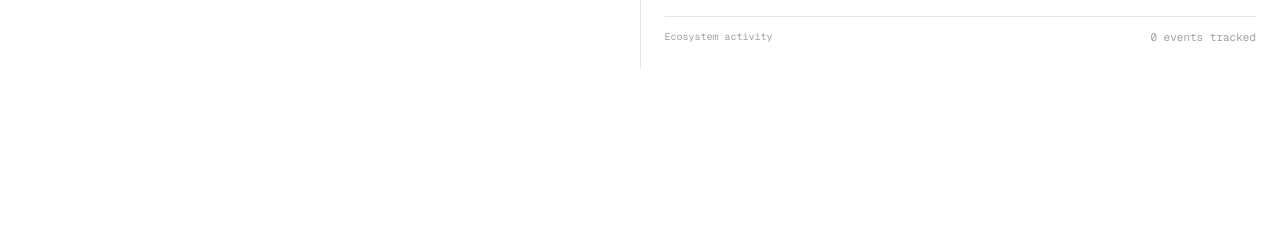
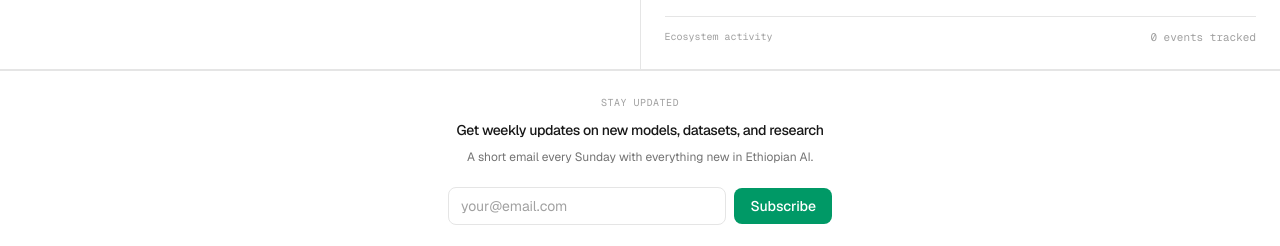
Before and after one commit to Henok-Tekeba/goha, a Next.js app: page / in a window 1280 px wide. Shown: the part 1036-1282 px from the top of the page. Before the commit the page ends 1105 px from the top, so only its background shows below. Built offline with nearby package versions, Linux system fonts and the light colour scheme; no server answers.

Commit message:
feat: add newsletter subscribe form to footer

```diff
--- a/src/components/Bottom.tsx
+++ b/src/components/Bottom.tsx
@@ -94,7 +94,78 @@ export default function Bottom({ stats }: { stats: Stats }) {
           </div>
         </div>
       </div>
+      <div className="bg-white dark:bg-neutral-950 p-6 sm:p-6 col-span-1 sm:col-span-2 border-t border-neutral-200 dark:border-neutral-800">
+        <NewsletterSignup />
+      </div>
       <SchemaModal open={schemaOpen} onClose={() => setSchemaOpen(false)} />
     </div>
   );
 }
+
+function NewsletterSignup() {
+  const [email, setEmail] = useState("");
+  const [status, setStatus] = useState<"idle" | "loading" | "success" | "error">("idle");
+
+  const handleSubmit = async (e: React.FormEvent) => {
+    e.preventDefault();
+    if (!email.trim()) return;
+    setStatus("loading");
+    try {
+      const res = await fetch(`https://formspree.io/f/${process.env.NEXT_PUBLIC_FORMSPREE_ID || "YOUR_FORM_ID"}`, {
+        method: "POST",
+        headers: { "Content-Type": "application/json" },
+        body: JSON.stringify({ email: email.trim() }),
+      });
+      if (res.ok) {
+        setStatus("success");
+        setEmail("");
+      } else {
+        setStatus("error");
+      }
+    } catch {
+      setStatus("error");
+    }
+  };
+
+  return (
+    <div className="max-w-2xl mx-auto text-center">
+      <div className="font-mono text-[11px] sm:text-[10px] text-neutral-400 dark:text-neutral-500 uppercase tracking-wider mb-3">
+        Stay updated
+      </div>
+      <div className="text-base sm:text-sm font-medium text-neutral-900 dark:text-neutral-100 mb-2 tracking-tight leading-tight">
+        Get weekly updates on new models, datasets, and research
+      </div>
+      <p className="text-sm sm:text-xs text-neutral-500 dark:text-neutral-400 leading-relaxed mb-5 max-w-md mx-auto">
+        A short email every Sunday with everything new in Ethiopian AI.
+      </p>
+      {status === "success" ? (
+        <div className="font-mono text-[11px] text-emerald-600 dark:text-emerald-400">
+          You&apos;re subscribed! Check your inbox.
+        </div>
+      ) : (
+        <form onSubmit={handleSubmit} className="flex items-center gap-2 max-w-sm mx-auto">
+          <input
+            type="email"
+            value={email}
+            onChange={(e) => setEmail(e.target.value)}
+            placeholder="your@email.com"
+            required
+            className="flex-1 min-w-0 bg-white dark:bg-neutral-900 border border-neutral-200 dark:border-neutral-800 rounded-lg px-3 py-2 text-sm text-neutral-900 dark:text-neutral-100 placeholder:text-neutral-400 dark:placeholder:text-neutral-600 focus:outline-none focus:border-emerald-500 focus:ring-[3px] focus:ring-emerald-500/10 dark:focus:ring-emerald-500/20 transition-all"
+          />
+          <button
+            type="submit"
+            disabled={status === "loading"}
+            className="shrink-0 text-sm font-medium text-white bg-emerald-600 hover:bg-emerald-700 dark:bg-emerald-500 dark:hover:bg-emerald-400 dark:text-emerald-950 px-4 py-2 rounded-lg transition-colors disabled:opacity-50"
+          >
+            {status === "loading" ? "..." : "Subscribe"}
+          </button>
+        </form>
+      )}
+      {status === "error" && (
+        <div className="font-mono text-[11px] text-red-500 mt-2">
+          Something went wrong. Try again or email us directly.
+        </div>
+      )}
+    </div>
+  );
+}
```
Also changed, not shown: 1 other file (tests, documents, lock files or other folders).
